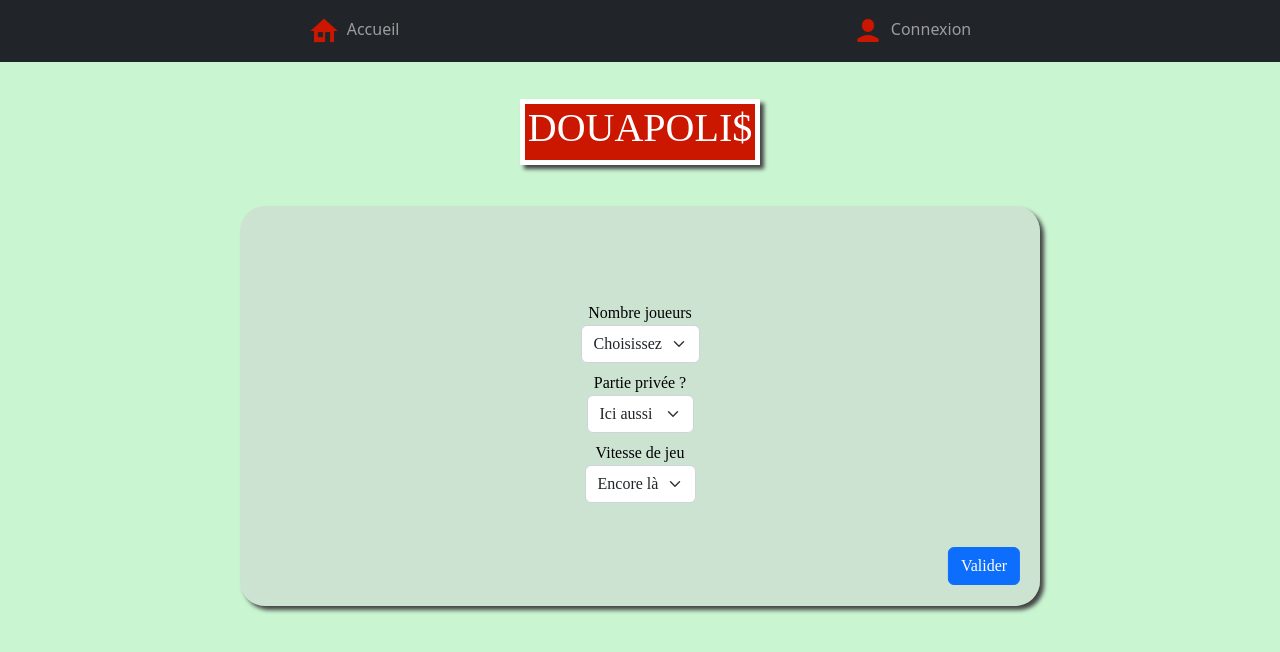
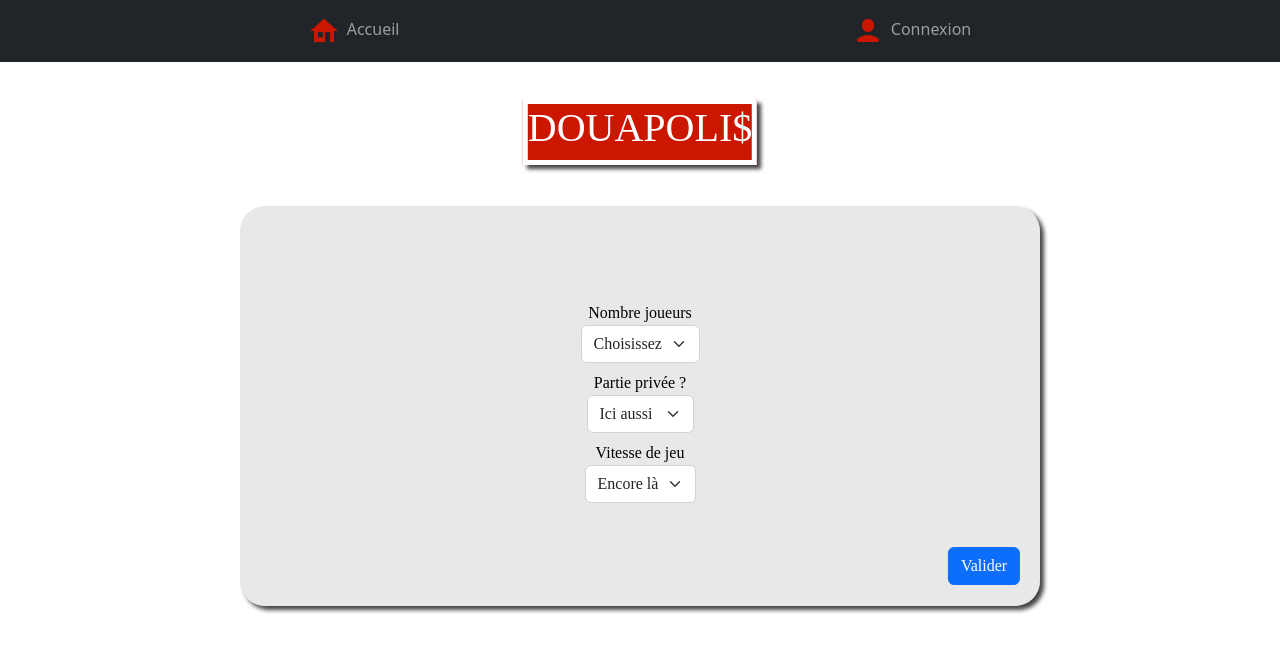
Before and after one commit to clairef2310/Douapolis, a React (Create React App) app in the folder douapolis/: page /NewJeu in a window 1280 px wide. Shown: the top 652 px of the page. Built offline with nearby package versions, Linux system fonts and the light colour scheme.

Commit message:
modif du p

```diff
--- a/douapolis/src/index.css
+++ b/douapolis/src/index.css
@@ -1,10 +1,12 @@
 .body{
-  background-color:  #C9F5D1;
+  /*C9F5D1 -> Couleur verte Monopoly*/
+  background-color:  #FFFFFF;
 }
 
 .Douapolis{
   position: relative;
-  width: 15em;
+  display: inline-block;
+  width: auto;
   border: 5px solid #FFFFFF;
   box-shadow: 4px 4px 4px #444;
   background-color: #cb1600;
@@ -50,7 +52,17 @@
   border-radius: 25px;
   transform: translate(-50%,-50%);
 }
-
+/* Quand je change la couleur de mon background,j'ai un soucis car la couleur
+ne prend pas tout l'écran, il faudrait mettre un footer qui se colle à la derniere div
+.Pied{
+  position: absolute;
+  bottom: 0;
+  width: 100%;
+  height: ??? px;
+  background: #000000;
+  color: #FFFFFF;
+}
+*/
 .rejPartie{
   left: 50%;
   top: 68%;
@@ -75,10 +87,9 @@
 
 .Connexion{
   left: 50%;
-  top: 35%;
+  top: 50%;
   transform: translate(-50%,-50%);
   position: absolute;
-  width: 20em;
   color: #000000;
   font-family: ui-monospace;
   text-align: center;
@@ -115,3 +126,7 @@
   top: 80%;
   transform: translate(-50%,-50%);
 }
+
+p{
+  color: #000000;
+}
```
